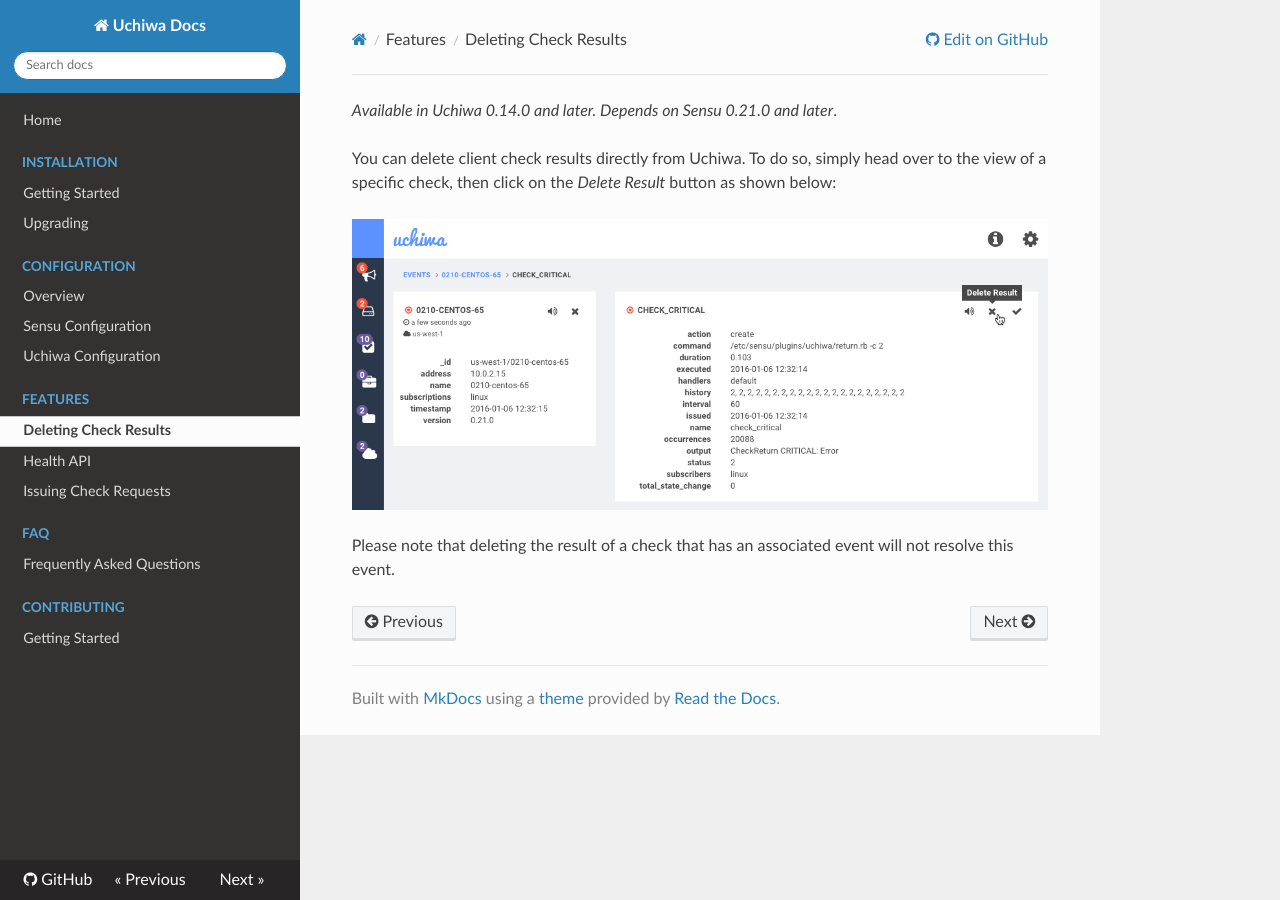
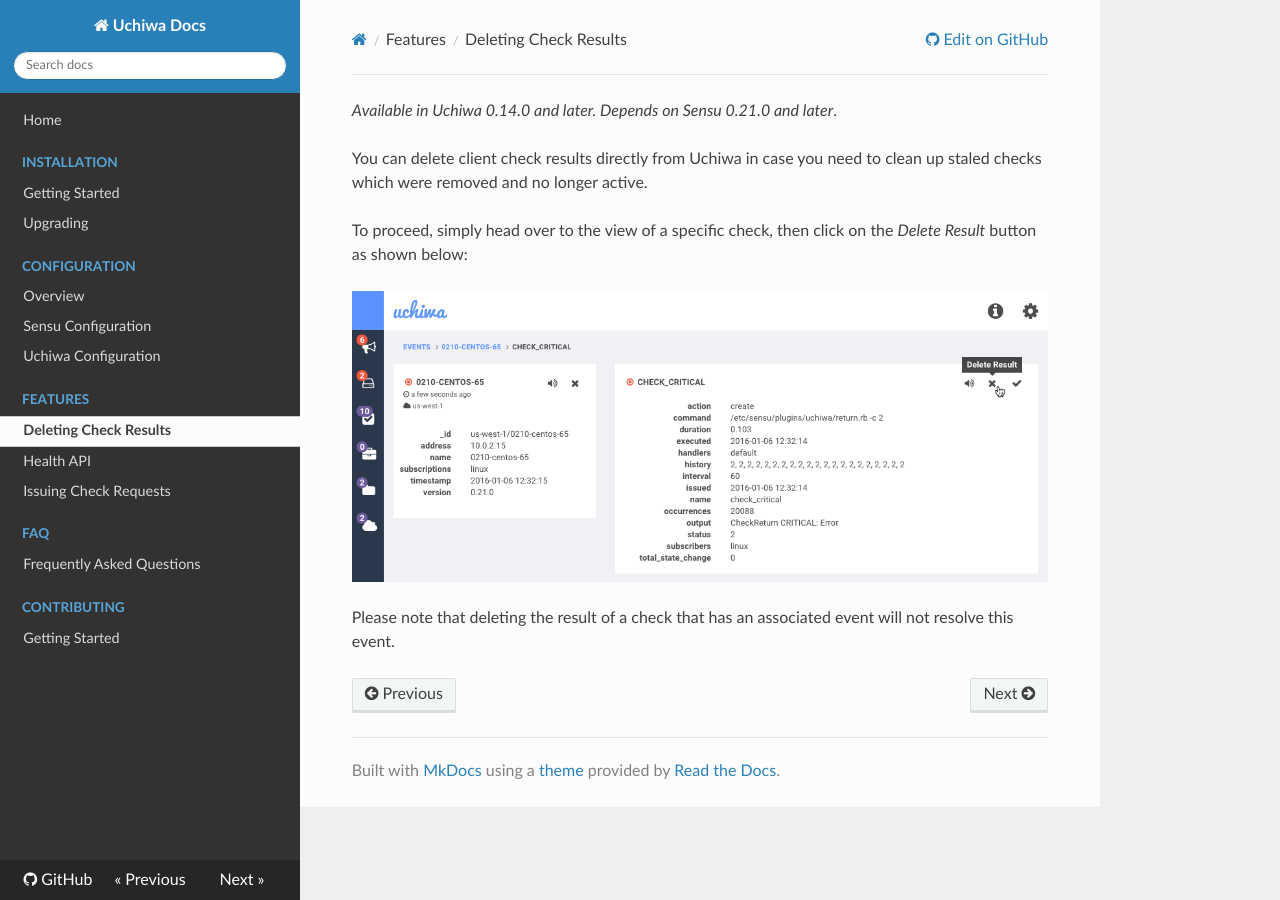
Before and after one commit to palourde/uchiwa-docs, an MkDocs documentation site: the page built from docs/features/deleting-check-results.md, in a window 1280 px wide. Built offline with MkDocs 1.6.1, drawn with Linux system fonts in a browser that asks for light colours; nearby versions of some CDN libraries; old or Windows-style settings are respelled for this version of MkDocs.

Commit message:
Update the deleting-check-results docs

```diff
--- a/docs/features/deleting-check-results.md
+++ b/docs/features/deleting-check-results.md
@@ -1,6 +1,8 @@
 *Available in Uchiwa 0.14.0 and later. Depends on Sensu 0.21.0 and later*.
 
-You can delete client check results directly from Uchiwa. To do so, simply head over to the view of a specific check, then click on the *Delete Result* button as shown below:
+You can delete client check results directly from Uchiwa in case you need to clean up staled checks which were removed and no longer active.
+
+To proceed, simply head over to the view of a specific check, then click on the *Delete Result* button as shown below:
 
 ![Deleting Check Result](../img/deleting-check-results.png)
 
```
